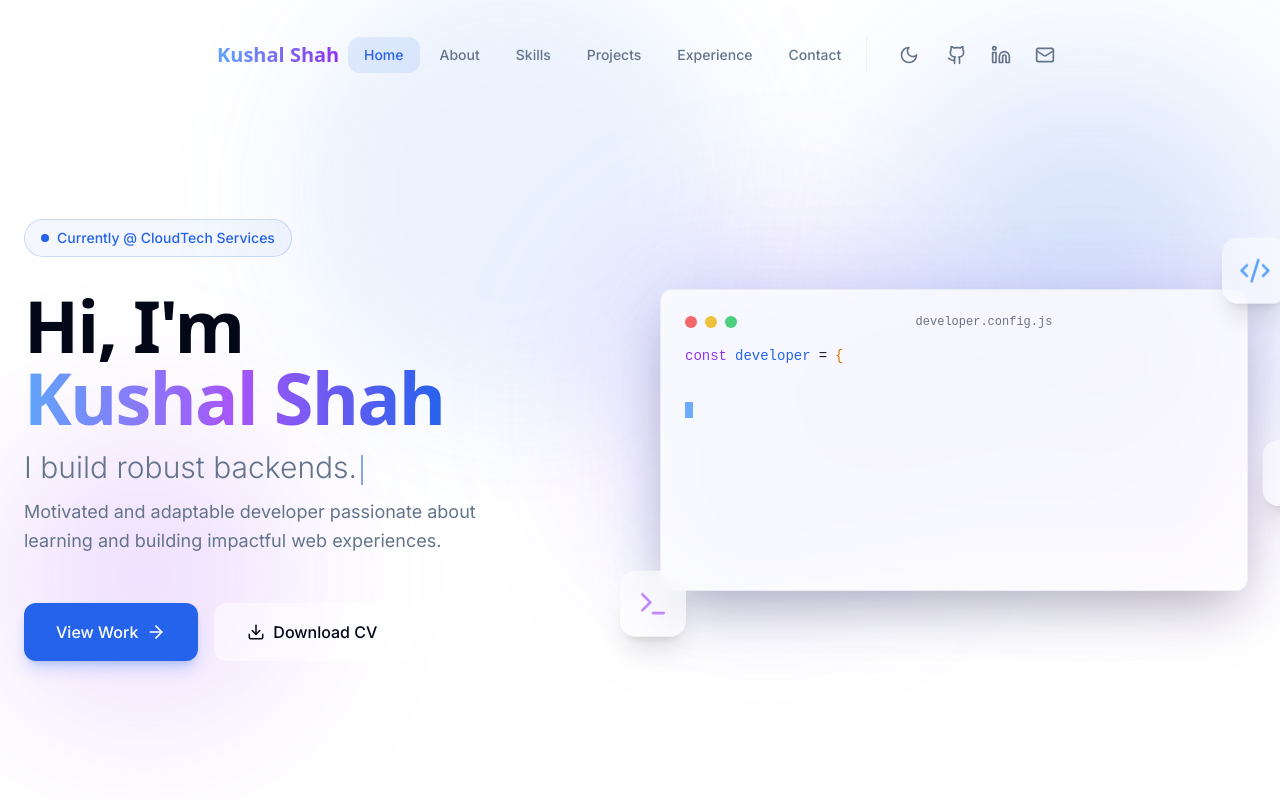
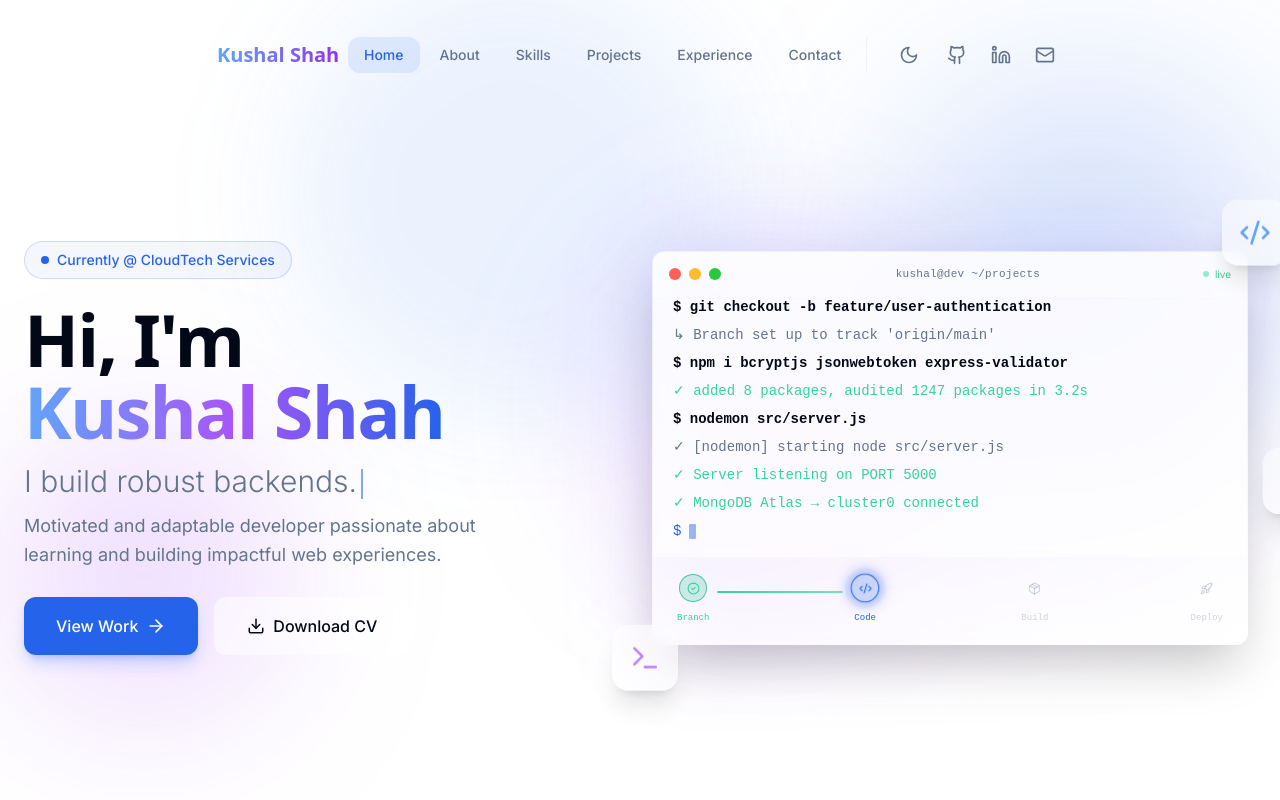
Before and after one commit to kushalshah0/kushalshah0.github.io, a React (Vite) app: page / in a window 1280 px wide. Shown: the top 800 px of the page. Built offline with nearby package versions, Linux system fonts and the light colour scheme.

Commit message:
Integrate DevTerminal in hero, mobile layout fixes

```diff
--- a/src/components/sections/Hero.jsx
+++ b/src/components/sections/Hero.jsx
@@ -1,8 +1,9 @@
 import { useState, useEffect } from 'react';
-import { motion } from 'framer-motion';
+import { motion, AnimatePresence } from 'framer-motion';
 import { ArrowRight, Download, Terminal, Code2, Cpu } from 'lucide-react';
 import { personalInfo } from '../../data/portfolioData';
 import { useMobile } from '../../hooks/useMobile';
+import DevTerminal from '../ui/DevTerminal';
 
 const TypewriterLoop = ({ texts, typingSpeed = 50, deletingSpeed = 30, pauseDuration = 2000 }) => {
   const [text, setText] = useState('');
@@ -56,68 +57,85 @@ const TypewriterLoop = ({ texts, typingSpeed = 50, deletingSpeed = 30, pauseDura
 };
 
 const CODE_LINES = [
-  <div className="flex">
+  <div className="flex flex-wrap">
     <span className="text-purple-600 dark:text-purple-400 mr-2">const</span>
     <span className="text-blue-600 dark:text-blue-400">developer</span>
     <span className="text-gray-900 dark:text-white mx-2">=</span>
     <span className="text-amber-600 dark:text-yellow-400">{'{'}</span>
   </div>,
   <div className="pl-4">
-    <span className="text-gray-900 dark:text-white">name:</span>
-    <span className="text-green-600 dark:text-green-400 ml-2">'{personalInfo.name}'</span>,
+    <span className="text-gray-500 dark:text-muted-foreground">name:</span>
+    <span className="text-green-600 dark:text-green-400 ml-2">'{personalInfo.name}'</span>
+    <span className="text-gray-500 dark:text-muted-foreground">,</span>
   </div>,
   <div className="pl-4">
-    <span className="text-gray-900 dark:text-white">role:</span>
-    <span className="text-green-600 dark:text-green-400 ml-2">'{personalInfo.role}'</span>,
+    <span className="text-gray-500 dark:text-muted-foreground">role:</span>
+    <span className="text-green-600 dark:text-green-400 ml-2">'{personalInfo.role}'</span>
+    <span className="text-gray-500 dark:text-muted-foreground">,</span>
   </div>,
   <div className="pl-4">
-    <span className="text-gray-900 dark:text-white">skills:</span>
-    <span className="text-amber-600 dark:text-yellow-400 ml-2">{'['}
-      <span className="text-green-600 dark:text-green-400">'React'</span>,{' '}
-      <span className="text-green-600 dark:text-green-400">'Node'</span>,{' '}
-      <span className="text-green-600 dark:text-green-400">'Next.js'</span>
-    {']'}</span>,
+    <span className="text-gray-500 dark:text-muted-foreground">stack:</span>
+    <span className="text-amber-600 dark:text-yellow-400 ml-2">{'['}</span>
+    <span className="text-green-600 dark:text-green-400">'MongoDB'</span>
+    <span className="text-gray-500 dark:text-muted-foreground">, </span>
+    <span className="text-green-600 dark:text-green-400">'Express'</span>
+    <span className="text-gray-500 dark:text-muted-foreground">, </span>
+    <span className="text-green-600 dark:text-green-400">'React'</span>
+    <span className="text-gray-500 dark:text-muted-foreground">, </span>
+    <span className="text-green-600 dark:text-green-400">'Node'</span>
+    <span className="text-amber-600 dark:text-yellow-400">{']'}</span>
+    <span className="text-gray-500 dark:text-muted-foreground">,</span>
   </div>,
   <div className="pl-4">
-    <span className="text-gray-900 dark:text-white">hardWorker:</span>
-    <span className="text-orange-600 dark:text-orange-400 ml-2">true</span>,
+    <span className="text-gray-500 dark:text-muted-foreground">hardWorker:</span>
+    <span className="text-orange-600 dark:text-orange-400 ml-2">true</span>
+    <span className="text-gray-500 dark:text-muted-foreground">,</span>
   </div>,
   <div className="pl-4">
-    <span className="text-gray-900 dark:text-white">problemSolver:</span>
-    <span className="text-orange-600 dark:text-orange-400 ml-2">true</span>,
+    <span className="text-gray-500 dark:text-muted-foreground">problemSolver:</span>
+    <span className="text-orange-600 dark:text-orange-400 ml-2">true</span>
+    <span className="text-gray-500 dark:text-muted-foreground">,</span>
   </div>,
   <div className="pl-4">
-    <span className="text-gray-900 dark:text-white">hireable:</span>
-    <span className="text-blue-600 dark:text-blue-400 ml-2">{'function() {'}</span>
+    <span className="text-gray-500 dark:text-muted-foreground">hireable:</span>
+    <span className="text-blue-600 dark:text-blue-400 ml-2">{'function()'}</span>
+    <span className="text-gray-900 dark:text-white ml-2">{'{'}</span>
   </div>,
   <div className="pl-8">
     <span className="text-purple-600 dark:text-purple-400">return</span>
-    <span className="text-orange-600 dark:text-orange-400 ml-2">true</span>;
+    <span className="text-orange-600 dark:text-orange-400 ml-2">true</span>
+    <span className="text-gray-500 dark:text-muted-foreground">;</span>
   </div>,
-  <div className="pl-4 text-blue-600 dark:text-blue-400">{'}'}</div>,
-  <div className="text-amber-600 dark:text-yellow-400">{'}'}</div>,
+  <div className="pl-4 text-gray-900 dark:text-white">{'}'}</div>,
+  <div className="text-amber-600 dark:text-yellow-400">{'};'}</div>,
 ];
 
-const LINE_DELAY = 320;
-const PAUSE_AT_END = 2500;
+const LINE_DELAY  = 400;
+const PAUSE_END   = 2800;
 
 const CodeCard = () => {
   const [visibleCount, setVisibleCount] = useState(0);
+  const [resetting, setResetting] = useState(false);
 
   useEffect(() => {
     let timer;
+
     const tick = (idx) => {
       if (idx <= CODE_LINES.length) {
         setVisibleCount(idx);
         timer = setTimeout(() => tick(idx + 1), LINE_DELAY);
       } else {
-        // pause then restart
         timer = setTimeout(() => {
+          setResetting(true);
+          setTimeout(() => {
             setVisibleCount(0);
+            setResetting(false);
             timer = setTimeout(() => tick(1), 300);
-        }, PAUSE_AT_END);
+          }, 500);
+        }, PAUSE_END);
       }
     };
+
     timer = setTimeout(() => tick(1), 600);
     return () => clearTimeout(timer);
   }, []);
@@ -127,34 +145,38 @@ const CodeCard = () => {
   return (
     <div className="relative group perspective-1000">
       <div className="absolute inset-0 bg-gradient-to-r from-blue-500/20 to-purple-500/20 rounded-xl blur-2xl transform group-hover:scale-105 transition-transform duration-500" />
-      <div className="relative bg-white/80 dark:bg-card/50 backdrop-blur-xl border border-black/5 dark:border-white/10 rounded-xl p-6 font-mono text-sm shadow-2xl transition-all duration-500">
+      <div className="relative bg-white/80 dark:bg-card/50 backdrop-blur-xl border border-black/5 dark:border-white/10 rounded-xl p-6 font-mono text-sm shadow-2xl">
+
         {/* title bar */}
-        <div className="flex items-center gap-2 mb-4">
+        <div className="flex items-center gap-2 mb-5">
           <div className="w-3 h-3 rounded-full bg-red-500/80" />
           <div className="w-3 h-3 rounded-full bg-yellow-500/80" />
           <div className="w-3 h-3 rounded-full bg-green-500/80" />
-          <div className="flex-1 text-center text-xs text-gray-500 dark:text-muted-foreground">developer.config.js</div>
+          <div className="flex-1 text-center text-xs text-gray-400 dark:text-muted-foreground">developer.config.js</div>
         </div>
 
         {/* animated lines */}
-        <div className="space-y-2 text-gray-500 dark:text-muted-foreground min-h-[220px]">
+        <div className="space-y-2 min-h-[220px]">
+          <AnimatePresence>
             {CODE_LINES.slice(0, visibleCount).map((line, i) => (
               <motion.div
                 key={i}
-              initial={{ opacity: 0, x: -8 }}
-              animate={{ opacity: 1, x: 0 }}
-              transition={{ duration: 0.2 }}
+                initial={{ opacity: 0, y: 6 }}
+                animate={{ opacity: resetting ? 0 : 1, y: 0 }}
+                exit={{ opacity: 0 }}
+                transition={{ duration: 0.25 }}
               >
                 {line}
               </motion.div>
             ))}
+          </AnimatePresence>
 
           {/* blinking cursor */}
-          {!finished && (
+          {!finished && !resetting && (
             <motion.span
               animate={{ opacity: [1, 0, 1] }}
               transition={{ repeat: Infinity, duration: 0.7 }}
-              className="inline-block w-2 h-4 bg-blue-400 align-middle"
+              className="inline-block w-[2px] h-4 bg-primary align-middle ml-1"
             />
           )}
         </div>
@@ -168,7 +190,7 @@ const Hero = () => {
   const scrollTo = (id) => document.querySelector(id)?.scrollIntoView({ behavior: 'smooth' });
 
   return (
-    <section id="home" className="relative min-h-[auto] md:min-h-screen flex items-start md:items-center justify-center pt-20 pb-20 md:pt-20 md:pb-0 overflow-hidden">
+    <section id="home" className="relative min-h-[auto] md:min-h-screen flex items-start md:items-center justify-center pt-20 pb-20 md:pt-24 md:pb-0 overflow-hidden">
 
       {/* Abstract Background Shapes */}
       {/* Abstract Background Shapes - Hidden on mobile for performance */}
@@ -176,16 +198,16 @@ const Hero = () => {
       <div className="hidden md:block absolute bottom-20 left-0 w-72 h-72 bg-purple-500/20 rounded-full blur-[80px] -z-10 animate-pulse-glow" style={{ animationDelay: '2s' }} />
 
       <div className="section-container !py-0 relative z-10 w-full pl-4 sm:pl-6">
-        <div className="grid grid-cols-1 lg:grid-cols-2 gap-12 items-center">
+        <div className="grid grid-cols-1 lg:grid-cols-2 gap-8 items-center">
 
           <motion.div
             initial={{ opacity: 0, y: 20 }}
             animate={{ opacity: 1, y: 0 }}
             transition={{ duration: 0.5, ease: "easeOut" }}
-            className="space-y-6 md:space-y-8"
+            className="space-y-4 md:space-y-6"
           >
-            <div className="inline-flex items-center gap-2 px-4 py-2 rounded-full border border-primary/20 bg-primary/5 text-sm text-primary font-medium">
-              <span className="relative flex h-2 w-2">
+            <div className="inline-flex items-center gap-2 px-3 py-1.5 sm:px-4 sm:py-2 rounded-full border border-primary/20 bg-primary/5 text-xs sm:text-sm text-primary font-medium mt-4 sm:mt-0">
+              <span className="relative flex h-2 w-2 flex-shrink-0">
                 <span className="animate-ping absolute inline-flex h-full w-full rounded-full bg-primary opacity-75"></span>
                 <span className="relative inline-flex rounded-full h-2 w-2 bg-primary"></span>
               </span>
@@ -213,7 +235,7 @@ const Hero = () => {
               </p>
             </div>
 
-            <div className="flex flex-wrap gap-4 pt-4">
+            <div className="flex flex-wrap gap-4 pt-1">
               <motion.button
                 whileHover={{ scale: 1.05 }}
                 whileTap={{ scale: 0.95 }}
@@ -242,11 +264,11 @@ const Hero = () => {
             initial={isMobile ? { opacity: 1, scale: 1 } : { opacity: 0, scale: 0.8 }}
             animate={{ opacity: 1, scale: 1 }}
             transition={{ duration: isMobile ? 0 : 0.8, delay: isMobile ? 0 : 0.2 }}
-            className="hidden lg:block relative"
+            className="block relative"
           >
-            <CodeCard />
+            <DevTerminal />
 
-            {/* Floating Icons - Hidden on mobile/tablet, shown on desktop */}
+            {/* Floating Icons - Desktop only */}
             <div className="hidden lg:block">
 
               {/* Floating Icons */}
```
Lines whose indentation alone changed are shown as unchanged.
